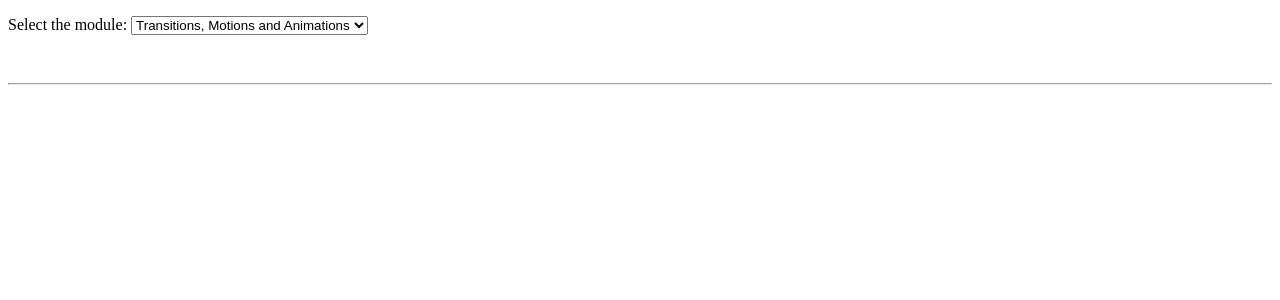
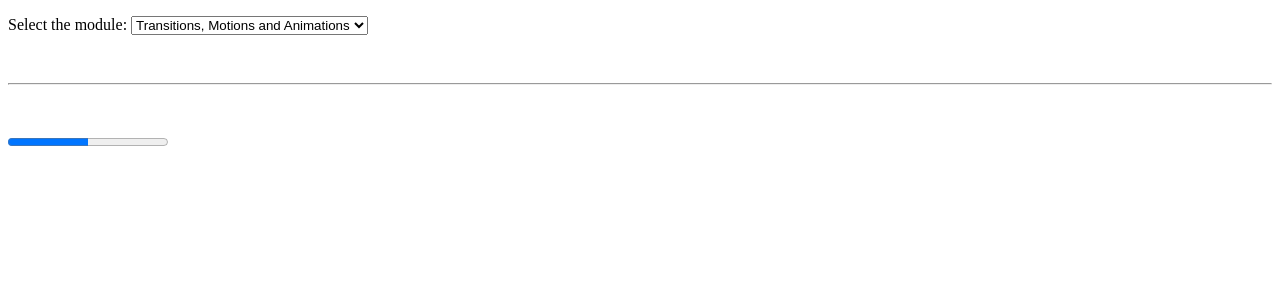
Before and after one commit to heltonricardo/estudo-svelte, a Svelte app: page / in a window 1280 px wide. Shown: the top 300 px of the page. Built offline with nearby package versions, Linux system fonts and the light colour scheme; the HTML template or start-up script is replaced by a standard one.

Commit message:
conhecendo a tweened store

```diff
--- a/src/Animations/Animations.svelte
+++ b/src/Animations/Animations.svelte
@@ -0,0 +1,33 @@
+<script>
+  import { tweened } from "svelte/motion";
+  import { cubicIn } from "svelte/easing";
+
+  // Anotação 01
+  const progress = tweened(0, {
+    delay: 0,
+    duration: 1500,
+    easing: cubicIn,
+  });
+
+  setTimeout(() => {
+    progress.set(0.5);
+  }, 1500);
+</script>
+
+<progress value={$progress} />
+
+<!--
+  Anotação 01
+  Tweened é um tipo de writable store que também faz animações quando os dados
+  são alterados. Esses dados podem ser números, datas, matrizes e objetos de
+  com números ou datas. O primeiro parâmetro é o valor da store, como em uma
+  writable comum, nesse exemplo usamos o número 0 para representar 0% em uma
+  barra de progresso, o valor 1 significará 100%. O segundo parâmetro é um
+  objeto de configuração da tweened:
+  - delay: espera antes de executar a animação, em milissegundos (padrão: 0)
+  - duration: duração da animação, em milissegundos (padrão: 400)
+  - easing: é a função de animação, que pode ser definida através de outras
+    funções disponibilizadas pelo Svelte. É possível acessar os protótipos em:
+    node_modules > svelte > types > runtime > easing > index.ts. A função
+    CubicIn faz com que o final da animação seja mais rápido que o começo.
+-->
```
Also changed, not shown: 2 other files (tests, documents, lock files or other folders).
